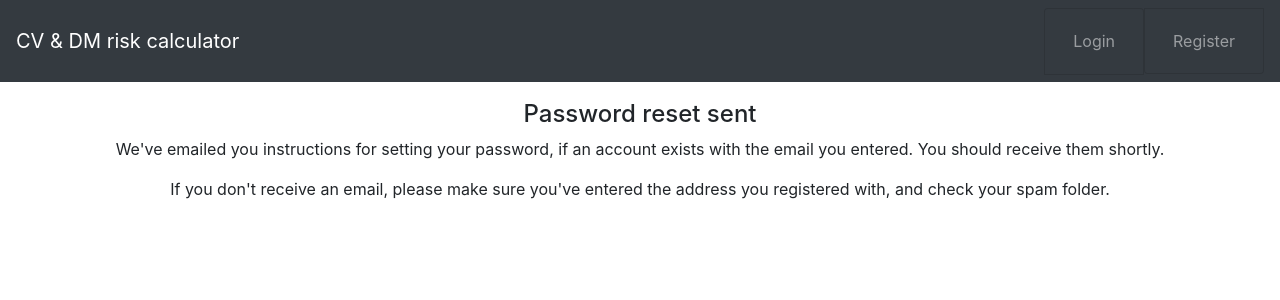
After one commit to poyuH/DiseaseRiskCalculator, a Django app: template templates/registration/password_reset_done.html in a window 1280 px wide. The commit adds this page. Shown: the top 300 px of the page. Run offline with Django 3.2, Linux system fonts and the light colour scheme; the template is opened without the code that fills it, so the values that code supplies are empty; some libraries are stand-ins or nearby versions.

Commit message:
add password_reset

```diff
--- a/templates/registration/login.html
+++ b/templates/registration/login.html
@@ -7,8 +7,8 @@
     <label for="password">Password:</label>
     <input type="password" name="password" value="" id="password"> <br />
     <input type="submit" value="Login" name="login" />
-    <a href={% url 'register' %}>
-        <input type="button" name="register" value="Register"> <br />
-    </a>
+    <input class="btn btn-primary" type="submit" value="Login" name="login" />
+    <a href={% url 'password_reset' %}>
+        <input class="btn btn-secondary"  type="button" name="password_reset" value="Reset Password"></a>
 </form>
 {% endblock %}
--- /dev/null
+++ b/templates/registration/password_reset_done.html
@@ -0,0 +1,6 @@
+{% extends "layout.html"%}
+{% block content %}
+<h4> Password reset sent </h4>
+<p>We've emailed you instructions for setting your password, if an account exists with the email you entered. You should receive them shortly.</p>
+<p>If you don't receive an email, please make sure you've entered the address you registered with, and check your spam folder.</p>
+{% endblock %}
```
Also changed, not shown: templates/registration/password_reset_form.html (added, +8 -0 lines).
